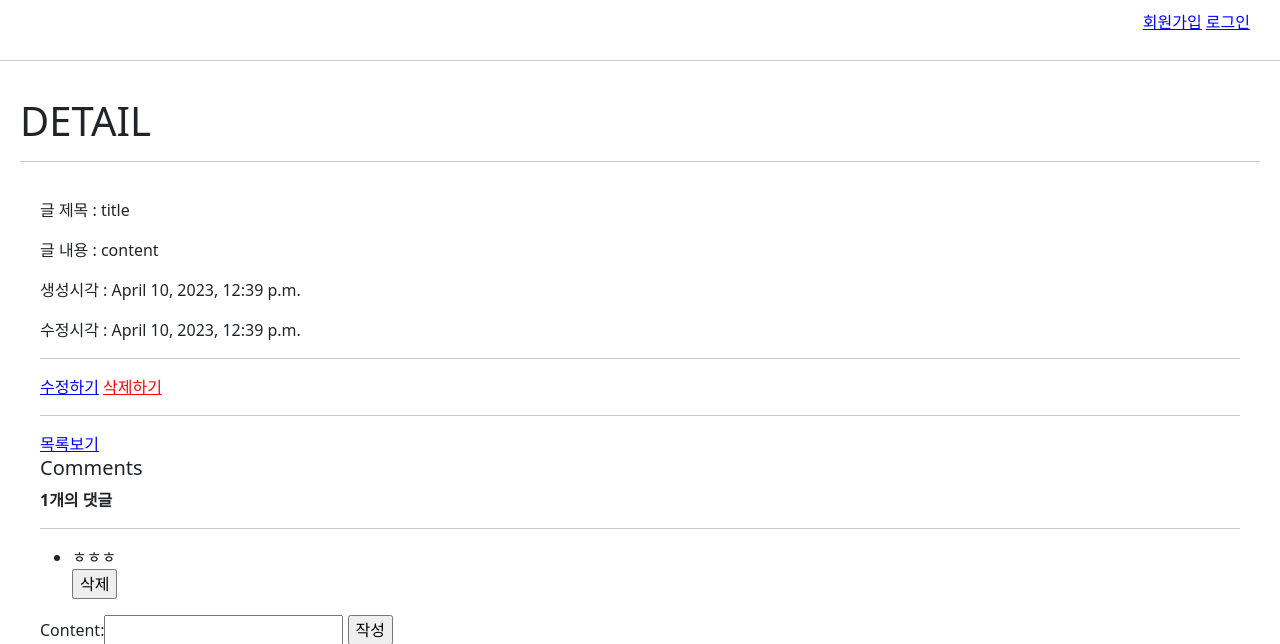
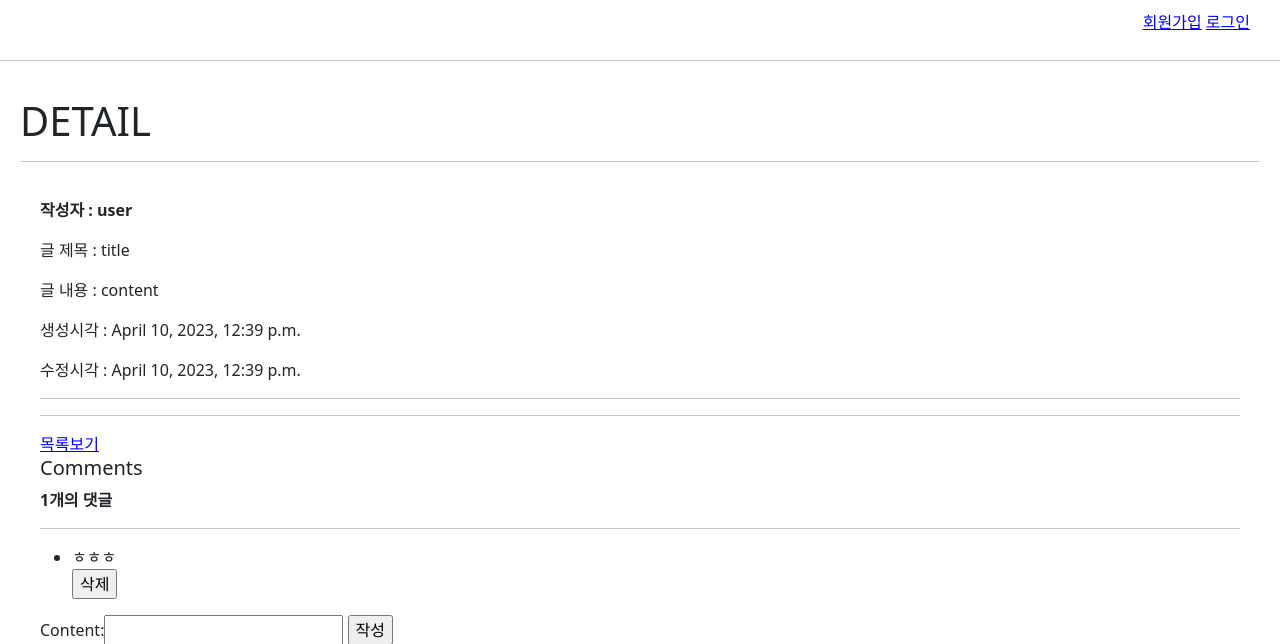
Before and after one commit to ysparrk/Database, a Django app: page /articles/1/ in a window 1280 px wide. Shown: the top 644 px of the page. Run offline with Django 3.2, Linux system fonts and the light colour scheme; data comes from the database, SQL or seed files in the repository; both versions use the stored data as it was after the commit.

Commit message:
[DB] : N : 1

```diff
--- a/230410/A many-to-one relationship/articles/forms.py
+++ b/230410/A many-to-one relationship/articles/forms.py
@@ -9,7 +9,8 @@ from .models import Article, Comment
 class ArticleForm(forms.ModelForm):
     class Meta:
         model = Article
-        fields = '__all__'
+        # 출력 필드 수정 -> title과 content만 보여지게 한다.
+        fields = ('title', 'content',)
 
 class CommentForm(forms.ModelForm):
     class Meta:
--- a/230410/A many-to-one relationship/articles/models.py
+++ b/230410/A many-to-one relationship/articles/models.py
@@ -1,7 +1,10 @@
 from django.db import models
+from django.conf import settings
 
 # Create your models here.
 class Article(models.Model):
+    # article 모델에 user 모델을 참조하는 외래 키 작성
+    user = models.ForeignKey(settings.AUTH_USER_MODEL, on_delete=models.CASCADE)
     title = models.CharField(max_length=30)
     content = models.TextField()
     image = models.ImageField(blank=True, null=True)
--- a/230410/A many-to-one relationship/articles/templates/articles/create.html
+++ b/230410/A many-to-one relationship/articles/templates/articles/create.html
@@ -1,7 +1,7 @@
 {% extends 'base.html' %}
 
 {% block content %}
-  <h1>글작성</h1>
+  <h1>Create</h1>
   <hr />
 
   <form
--- a/230410/A many-to-one relationship/articles/templates/articles/detail.html
+++ b/230410/A many-to-one relationship/articles/templates/articles/detail.html
@@ -9,17 +9,20 @@
   {% endif %}
 
   <div id="article-content">
+    <p><b>작성자 : {{article.user}}</b></p>
     <p>글 제목 : {{article.title}}</p>
     <p>글 내용 : {{article.content}}</p>
     <p>생성시각 : {{article.created_at}}</p>
     <p>수정시각 : {{article.updated_at}}</p>
 
     <hr>
-    <a href="{% url 'articles:update' article.pk %}">수정하기</a>
-    <form action="{% url 'articles:delete' article.pk %}" id="delete-form">
-      {% csrf_token %}
-      <input type="submit" value="삭제하기" id="delete-btn" />
-    </form><br>
+    {% if request.user == article.user %} <!--해당 게시글에 작성자가 아니면, 수정, 삭제 버튼 보이지 않게-->
+      <a href="{% url 'articles:update' article.pk %}">수정하기</a>
+      <form action="{% url 'articles:delete' article.pk %}" id="delete-form">
+        {% csrf_token %}
+        <input type="submit" value="삭제하기" id="delete-btn" />
+      </form><br>
+    {% endif %}
     <hr>
     <a href="{% url 'articles:index' %}">목록보기</a>
 
@@ -41,7 +44,6 @@
         {% endfor %}
       </ul>
 
-
     <form action="{% url 'articles:comments_create' article.pk %}" method='POST'>
         {% csrf_token %}
         {{comment_form}}
--- a/230410/A many-to-one relationship/articles/templates/articles/index.html
+++ b/230410/A many-to-one relationship/articles/templates/articles/index.html
@@ -6,6 +6,7 @@
   <hr />
 
   {% for article in articles %}
+    <p><b>작성자 : {{article.user}}</b></p>
     <p>
       [{{article.id}}] <a href="{% url 'articles:detail' article.pk %}" id="article-title">{{article.title}}</a>
     </p>
--- a/230410/A many-to-one relationship/articles/views.py
+++ b/230410/A many-to-one relationship/articles/views.py
@@ -26,7 +26,10 @@ def create(request):
     if request.method == 'POST':
         form = ArticleForm(request.POST, request.FILES)
         if form.is_valid():
-            article = form.save()
+            # 게시글 작성 시 작성자 정보가 함께 저장될 수 있도록 save의 commit옵션 활용
+            article = form.save(commit=False)
+            article.user = request.user
+            article.save()
             return redirect('articles:detail', article.pk)
     else:
         form = ArticleForm()
@@ -37,24 +40,31 @@ def create(request):
 
 def delete(request, pk):
     article = Article.objects.get(pk=pk)
-    article.delete()
-    return redirect('articles:index')
+    if request.user.is_authenticated:
+        if request.user == article.user:  # 삭제 요청자 == 게시글 작성자
+            article.delete()
+            return redirect('articles:index')
+    return redirect('articles:detail', article.pk)  # else라면 현재 페이지에 머무르기
 
 
 def update(request, pk):
     article = Article.objects.get(pk=pk)
+    if request.user == article.user:  # 수정 요청자 == 게시글 작성자
+        if request.method == 'POST': # 수정 가능
+            form = ArticleForm(request.POST, request.FILES, instance=article)
+            if form.is_valid():
+                form.save()
+                return redirect('articles:detail', pk=article.pk)
+        else:
+            form = ArticleForm(instance=article)
 
-    if request.method == 'POST':
-        form = ArticleForm(request.POST, request.FILES, instance=article)
-        if form.is_valid():
-            form.save()
-            return redirect('articles:detail', pk=article.pk)
     else:
-        form = ArticleForm(instance=article)
+        return redirect('articles:index')  # else라면 index페이지로 돌아가기
 
     context = {'form': form, 'article': article}
     return render(request, 'articles/update.html', context)
 
+#================ COMMENTS ============================
 def comments_create(request, pk):
     article = Article.objects.get(pk=pk)
     comment_form = CommentForm(request.POST)
```
Also changed, not shown: 230410/links.md (deleted, +0 -3 lines), 230410/A many-to-one relationship/articles/migrations/0002_article_user.py (added), 230410/A many-to-one relationship/db.sqlite3.
